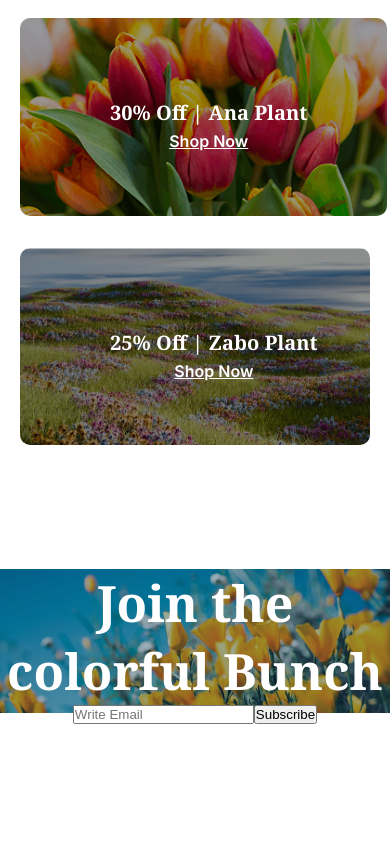
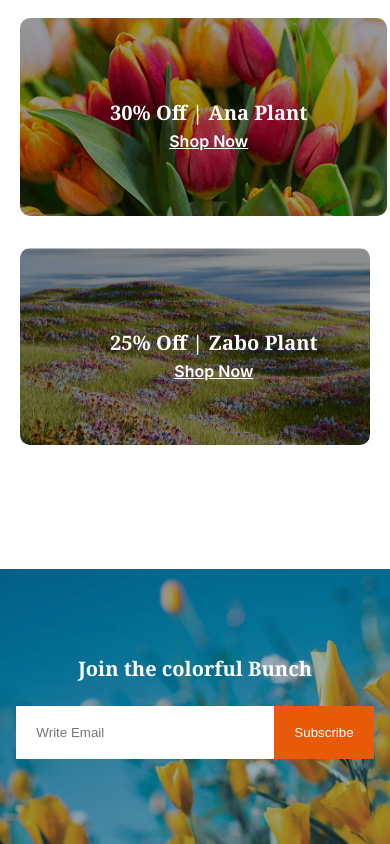
Before and after one commit to nasim-ferdous/Responsive-Flower-Website, a plain HTML site: page index.html in a window 390 px wide. Shown: the part 3749-4593 px from the top of the page. Before the commit the page ends 4473 px from the top, so only its background shows below. Drawn offline with Linux system fonts and the light colour scheme.

Commit message:
added join section and it's media query

```diff
--- a/index.html
+++ b/index.html
@@ -198,7 +198,7 @@
       </section>
       <section class="join">
         <h2 class="join-title noto-serif-font">Join the colorful Bunch</h2>
-        <div class="join-input">
+        <div class="join-form">
           <input
             class="join-email"
             type="email"
@@ -206,7 +206,7 @@
             id=""
             placeholder="Write Email"
           />
-          <input class="join-btn" type="button" value="Subscribe" />
+          <button>Subscribe</button>
         </div>
       </section>
     </main>
--- a/styles/style.css
+++ b/styles/style.css
@@ -227,19 +227,37 @@ nav li a {
 
 /* join section styles */
 .join {
+  display: flex;
+  flex-direction: column;
+  justify-content: center;
+  align-items: center;
   background-image: url(../assets/news-letter-bg.png);
   background-repeat: no-repeat;
   background-size: 100%;
+  height: 533px;
 }
 .join-title {
   font-weight: 700;
   font-size: 50px;
   color: white;
   text-align: center;
+  margin-bottom: 24px;
 }
-.join-input {
+.join-form {
   display: flex;
   justify-content: center;
+}
+.join-form input {
+  width: 644px;
+  background-color: white;
+  padding: 19px 20px 19px 20px;
+  border: none;
+}
+.join-form button {
+  background-color: rgb(233, 90, 8);
+  padding: 10px 60px 10px 60px;
+  border: none;
+  color: white;
 }
 /* footer section styles */
 
@@ -336,4 +354,18 @@ nav li a {
   .latest-deal-card .right a {
     font-size: 16px;
   }
+  /* for join section */
+  .join {
+    background-size: cover;
+    height: 275px;
+  }
+  .join-title {
+    font-size: 20px;
+  }
+  .join-form input {
+    width: 218px;
+  }
+  .join-form button {
+    padding: 10px 20px 10px 20px;
+  }
 }
```
